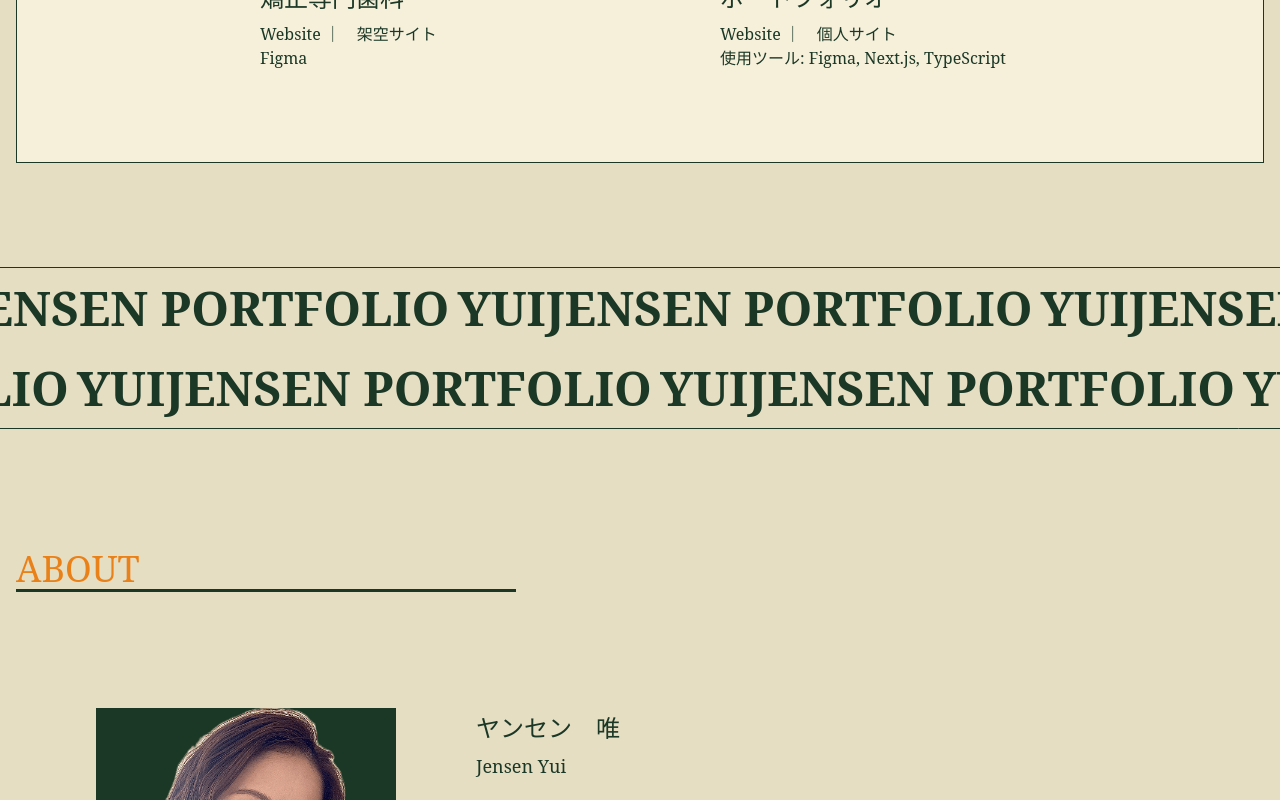
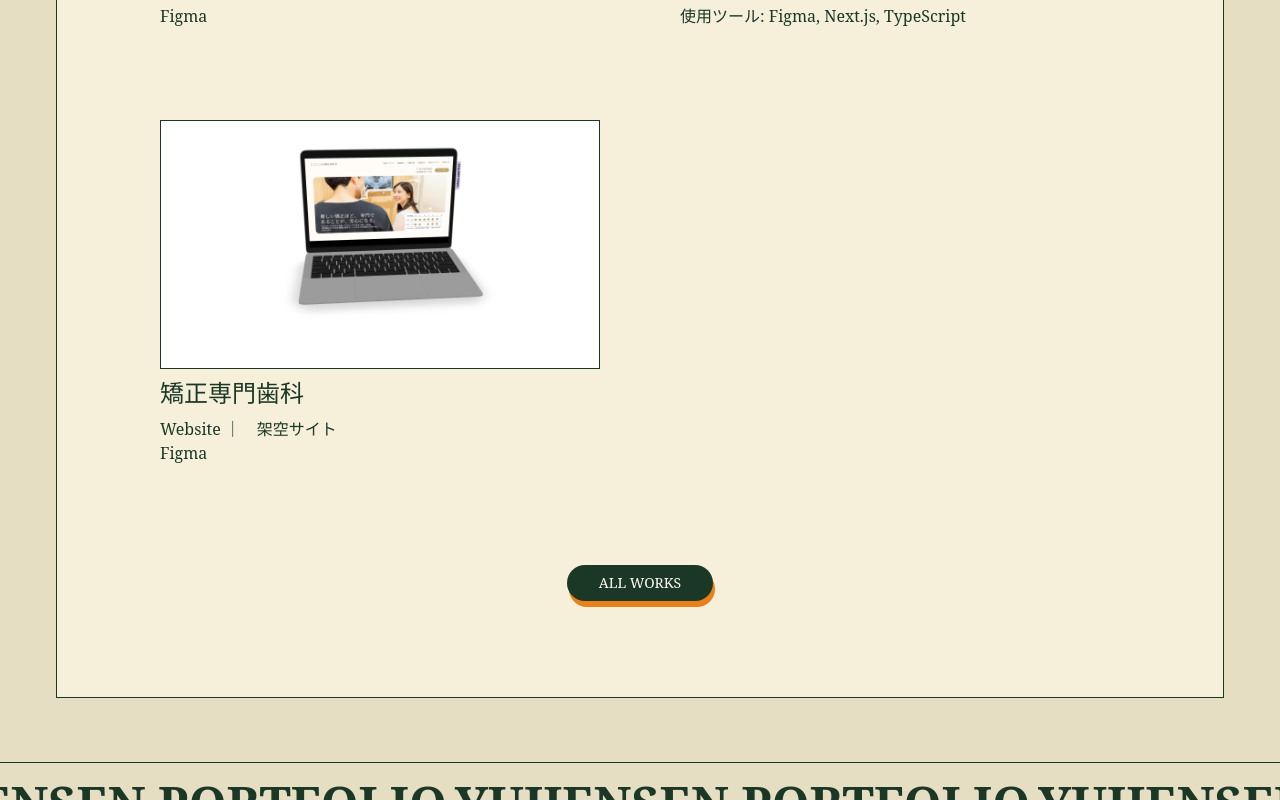
Before and after one commit to yui9667/yuijensen, a Next.js app in the folder my-app/: page / in a window 1280 px wide. Shown: the part 1400-2200 px from the top of the page. Built offline with nearby package versions, Linux system fonts and the light colour scheme; a web font is replaced by a local one.

Commit message:
Showing only a few projects on the LP and shows all projects at the work section

```diff
--- a/my-app/app/page.tsx
+++ b/my-app/app/page.tsx
@@ -1,7 +1,7 @@
 'use client';
 import Nav from '@/components/Nav';
 import RootSection from '@/components/RootSection';
-import Work from '@/components/Work';
+import WorkList from '@/components/Work';
 import Footer from '@/components/Footer';
 import { Contact } from '@/components/ui/Contact';
 import Image from 'next/image';
@@ -9,11 +9,15 @@ import { Dela_Gothic_One } from 'next/font/google';
 import { motion } from 'framer-motion';
 import ButtonPop from '@/components/ui/ButtonPop';
 import Letter from '@/components/ui/Letter';
+import { works } from '@/data/work';
 const dela = Dela_Gothic_One({
   weight: '400',
   subsets: ['latin'],
 });
+
 export default function Home() {
+  const worksFeatured = works.filter((work) => work.isFeatured).slice(0, 4);
+  console.log(worksFeatured.length);
   return (
     <div>
       <Nav />
@@ -51,12 +55,13 @@ export default function Home() {
           />
         </motion.div>
       </section>
-      <Work />
+      <WorkList workProps={worksFeatured} showBtn={true} />
 
       <Letter />
 
-      <RootSection title='ABOUT' className='sm:py-20 md:py-24 '>
-        <div className='flex flex-col justify-center items-center max-w-350 w-full p-4 md:flex-row md:gap-20 md:px-20 '>
+      <div className='max-w-300 w-full mx-auto'>
+        <RootSection title='ABOUT' className='sm:py-20 md:py-24  '>
+          <div className='flex flex-col justify-center items-center max-w-300 w-full p-4 md:flex-row md:gap-20 md:px-20 '>
             <Image
               className='md:w-75 md:h-75'
               src='/images/profile.png'
@@ -80,6 +85,7 @@ export default function Home() {
             </div>
           </div>
         </RootSection>
+      </div>
       <RootSection className='sm:py-16 md:py-20'>
         <Contact />
       </RootSection>
--- a/my-app/app/work/[id]/page.tsx
+++ b/my-app/app/work/[id]/page.tsx
@@ -6,12 +6,17 @@ import Nav from '@/components/Nav';
 import Footer from '@/components/Footer';
 import ButtonPop from '@/components/ui/ButtonPop';
 import { Contact } from '@/components/ui/Contact';
+import WorkList from '@/components/Work';
+
 export default async function WorkDetail({
   params,
 }: {
   params: Promise<{ id: string }>;
 }) {
   const { id } = await params;
+  const relatedWorks = works
+    .filter((work) => work.id !== Number(id))
+    .slice(0, 2);
   const work = works.find((work) => work.id === Number(id));
   if (!work) {
     return (
@@ -100,6 +105,9 @@ export default async function WorkDetail({
           <ButtonPop href='../app/works'>ALL WORKS</ButtonPop>
         </div>
       </RootSection>
+
+      <WorkList workProps={relatedWorks} />
+
       <RootSection
         className='
       sm:py-16 md:py-20'
--- a/my-app/app/work/page.tsx
+++ b/my-app/app/work/page.tsx
@@ -3,11 +3,13 @@ import Work from '@/components/Work';
 import Footer from '@/components/Footer';
 import RootSection from '@/components/RootSection';
 import { Contact } from '@/components/ui/Contact';
+import { works } from '@/data/work';
+
 export default function Works() {
   return (
     <div>
       <Nav />
-      <Work />
+      <Work workProps={works} />
       <RootSection className='sm:py-16 md:py-20'>
         <Contact />
       </RootSection>
--- a/my-app/components/Work.tsx
+++ b/my-app/components/Work.tsx
@@ -1,16 +1,20 @@
 import RootSection from './RootSection';
 import Image from 'next/image';
 import Link from 'next/link';
-import { works } from '@/data/work';
-//import ButtonPop from './ui/ButtonPop';
-export default function Work() {
+import { Work, works } from '@/data/work';
+import ButtonPop from './ui/ButtonPop';
+type WorkListProps = {
+  workProps: Work[];
+  showBtn?: boolean;
+};
+export default function WorkList({ workProps, showBtn }: WorkListProps) {
   return (
     <>
-      <div className=' max-w-350 mx-auto pt-30 md:pt-40 '>
-        <div className=' bg-(--color-section-background) border border-(--color-primary) mx-4 mb-10 md:mt-20 md:mb-20 '>
+      <div className=' max-w-300 mx-auto pt-10 md:pt-20 '>
+        <div className=' bg-(--color-section-background) border border-(--color-primary) mx-4 mb-5 md:mt-10 md:mb-10 '>
           <RootSection title='WORKS' className='my-10  md:mb-20'>
-            <div className='grid grid-cols-1 mx-auto relative overflow-hidden md:grid-cols-2  md:gap-20 lg:gap-40  '>
-              {works.map((work) => (
+            <div className='grid grid-cols-1 mx-auto relative overflow-hidden md:grid-cols-2  md:gap-20 lg:gap-20  '>
+              {workProps.map((work) => (
                 <Link
                   key={work.id}
                   href={`/work/${work.id}`}
@@ -22,7 +26,7 @@ export default function Work() {
                       alt={work.title}
                       width={300}
                       height={300}
-                      className='transition-transform duration-300 group-hover:scale-105 border border-(--color-primary) '
+                      className='transition-transform duration-300 group-hover:scale-105 border border-(--color-primary) md:w-110 md:h-auto '
                     />
                     {/*Overlay*/}
                     <div className='absolute inset-0 bg-(--color-primary)/60 opacity-0 group-hover:opacity-100 transition flex items-center justify-center duration-300'>
@@ -36,9 +40,12 @@ export default function Work() {
                   <p className=' mb-3'>{work.tool}</p>
                 </Link>
               ))}
-              {/* <div className='flex justify-center items-center md:col-span-2  '>
-                <ButtonPop href='../app/works'>ALL WORKS</ButtonPop>
-              </div> */}
+
+              {showBtn && (
+                <div className='flex justify-center items-center md:col-span-2  '>
+                  <ButtonPop href='/work'>ALL WORKS</ButtonPop>
+                </div>
+              )}
             </div>
           </RootSection>
         </div>
--- a/my-app/components/ui/ButtonPop.tsx
+++ b/my-app/components/ui/ButtonPop.tsx
@@ -8,7 +8,7 @@ export default function ButtonPop({
   children: string;
 }) {
   return (
-    <div className='text-center my-10 '>
+    <div className='text-center my-3'>
       {' '}
       <Link href={href}>
         <div className='relative inline-block'>
--- a/my-app/data/work.ts
+++ b/my-app/data/work.ts
@@ -11,6 +11,7 @@ export type Work = {
   designInfo: string;
   period: string;
   imageDesign: string;
+  isFeatured?: boolean;
 };
 
 export const works: Work[] = [
@@ -30,6 +31,7 @@ export const works: Work[] = [
       '設備の整った専門歯科で高級感を出すため、余白多め。  マスタード色をアクセントに使い、細いラインの文字でエレガントさを表現。',
     period: '1ヶ月',
     imageDesign: '/images/dentalclinical2.jpg',
+    isFeatured: true,
   },
   {
     id: 2,
@@ -46,5 +48,60 @@ export const works: Work[] = [
       'POPな要素は好きですが、奇抜になりすぎないよう色味は落ち着かせつつ、全体的にバランスの良い明暗でPOP感を表現しました。',
     period: '1ヶ月',
     imageDesign: '',
+    isFeatured: true,
+  },
+  {
+    id: 3,
+    imageSrc: '/images/dentalclinical.png',
+    title: '矯正専門歯科',
+    subtitle: 'Website ｜　架空サイト',
+    tool: 'Figma',
+    createdAt: '2025-12-29',
+    githubUrl: '',
+    target:
+      '10代後半から30代を中心。矯正を考えているが、症例が難しく断られてしまう人たち。',
+    purpose:
+      '情報提供。ファーストビューで安心感を与えるため、カウンセリング中の写真を選択。文章からも専門の矯正歯科であることが一目でわかるようにしました。',
+    designInfo:
+      '設備の整った専門歯科で高級感を出すため、余白多め。  マスタード色をアクセントに使い、細いラインの文字でエレガントさを表現。',
+    period: '1ヶ月',
+    imageDesign: '/images/dentalclinical2.jpg',
+    isFeatured: true,
+  },
+  {
+    id: 4,
+    imageSrc: '/images/dentalclinical.png',
+    title: '矯正専門歯科',
+    subtitle: 'Website ｜　架空サイト',
+    tool: 'Figma',
+    createdAt: '2025-12-29',
+    githubUrl: '',
+    target:
+      '10代後半から30代を中心。矯正を考えているが、症例が難しく断られてしまう人たち。',
+    purpose:
+      '情報提供。ファーストビューで安心感を与えるため、カウンセリング中の写真を選択。文章からも専門の矯正歯科であることが一目でわかるようにしました。',
+    designInfo:
+      '設備の整った専門歯科で高級感を出すため、余白多め。  マスタード色をアクセントに使い、細いラインの文字でエレガントさを表現。',
+    period: '1ヶ月',
+    imageDesign: '/images/dentalclinical2.jpg',
+    isFeatured: false,
+  },
+  {
+    id: 5,
+    imageSrc: '/images/dentalclinical.png',
+    title: '矯正専門歯科',
+    subtitle: 'Website ｜　架空サイト',
+    tool: 'Figma',
+    createdAt: '2025-12-29',
+    githubUrl: '',
+    target:
+      '10代後半から30代を中心。矯正を考えているが、症例が難しく断られてしまう人たち。',
+    purpose:
+      '情報提供。ファーストビューで安心感を与えるため、カウンセリング中の写真を選択。文章からも専門の矯正歯科であることが一目でわかるようにしました。',
+    designInfo:
+      '設備の整った専門歯科で高級感を出すため、余白多め。  マスタード色をアクセントに使い、細いラインの文字でエレガントさを表現。',
+    period: '1ヶ月',
+    imageDesign: '/images/dentalclinical2.jpg',
+    isFeatured: false,
   },
 ];
```
Lines whose indentation alone changed are shown as unchanged.
